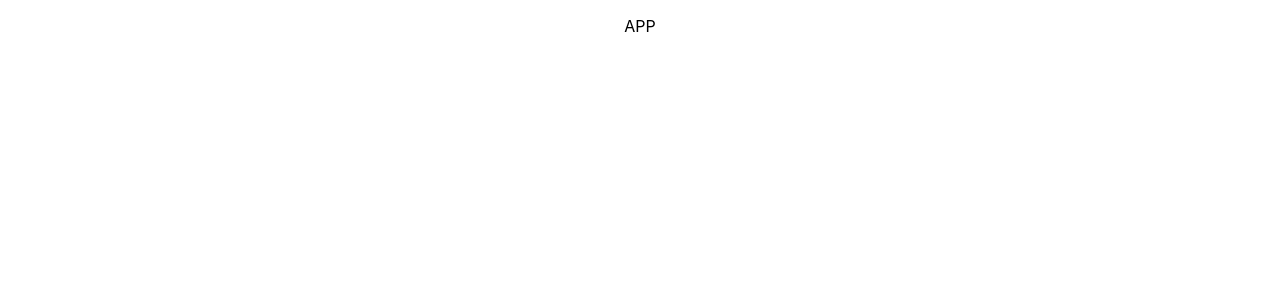
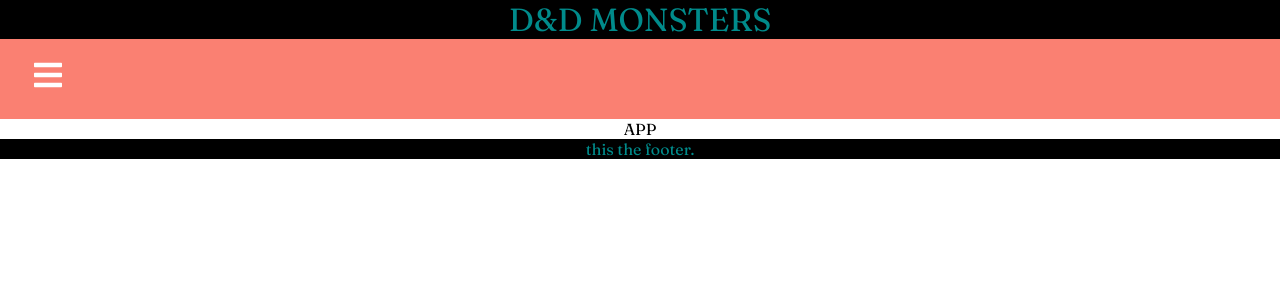
Before and after one commit to jephrae/dnd-monsters, a React (Create React App) app in the folder dnd-monsters/: page / in a window 1280 px wide. Shown: the top 300 px of the page. Built offline with nearby package versions, Linux system fonts and the light colour scheme.

Commit message:
nav bar sliding

```diff
--- a/dnd-monsters/src/App.css
+++ b/dnd-monsters/src/App.css
@@ -1,3 +1,22 @@
+@import url("https://fonts.googleapis.com/css2?family=Fraunces&display=swap");
+
+* {
+  box-sizing: border-box;
+  margin: 0;
+  padding: 0;
+  font-family: "Fraunces", serif;
+}
+
 .App {
   text-align: center;
 }
+
+.header {
+  background-color: black;
+  color: darkcyan;
+}
+
+.footer {
+  background-color: black;
+  color: darkcyan;
+}
--- a/dnd-monsters/src/App.js
+++ b/dnd-monsters/src/App.js
@@ -1,10 +1,25 @@
-import React from 'react'
-import './App.css';
+import React from "react";
+import Header from "./Components/Header";
+import Footer from "./Components/Footer";
+import "./App.css";
+import Sidebar from "./Components/Sidebar";
+import { Switch } from "react-router-dom";
 
 function App() {
   return (
     <div className="App">
-     <p>APP</p>
+      <div className="header">
+        <Header />
+      </div>
+      <Switch>
+        <Sidebar />
+      </Switch>
+
+      <p>APP</p>
+
+      <div className="footer">
+        <Footer />
+      </div>
     </div>
   );
 }
--- a/dnd-monsters/src/Components/Footer.jsx
+++ b/dnd-monsters/src/Components/Footer.jsx
@@ -0,0 +1,9 @@
+import React from 'react'
+
+export default function Footer() {
+    return (
+        <div>
+            <p>this the footer.</p>
+        </div>
+    )
+}
--- a/dnd-monsters/src/Components/Header.jsx
+++ b/dnd-monsters/src/Components/Header.jsx
@@ -0,0 +1,10 @@
+import React from 'react'
+
+
+export default function Header() {
+    return (
+        <div className='header'>
+            <h1> D&D MONSTERS</h1>
+        </div>
+    )
+}
--- a/dnd-monsters/src/Components/Sidebar.jsx
+++ b/dnd-monsters/src/Components/Sidebar.jsx
@@ -0,0 +1,44 @@
+import React, { useState } from "react";
+import * as FaIcons from "react-icons/fa";
+import * as IoIcons from "react-icons/io";
+import { Link } from "react-router-dom";
+import { SidebarData } from "./SidebarData";
+import "./navbar.css";
+import { IconContext } from "react-icons";
+
+export default function Sidebar() {
+  const [sidebar, setSidebar] = useState(false);
+
+  const showSidebar = () => setSidebar(!sidebar);
+
+  return (
+    <>
+      <IconContext.Provider value={{ color: "white" }}>
+        <div className="navbar">
+          <Link to="#" className="menu-bars">
+            <FaIcons.FaBars onClick={showSidebar} />
+          </Link>
+        </div>
+        <nav className={sidebar ? "nav-menu active" : "nav-menu"}>
+          <ul className="nav-menu-items" onClick={showSidebar}>
+            <li className="navbar-toggle">
+              <Link to="#" className="menu-bars">
+                <IoIcons.IoIosCloseCircleOutline />
+              </Link>
+            </li>
+            {SidebarData.map((item, index) => {
+              return (
+                <li key={index} className={item.cName}>
+                  <Link to={item.path}>
+                    {item.icon}
+                    <span>{item.title}</span>
+                  </Link>
+                </li>
+              );
+            })}
+          </ul>
+        </nav>
+      </IconContext.Provider>
+    </>
+  );
+}
--- /dev/null
+++ b/dnd-monsters/src/Components/SidebarData.jsx
@@ -0,0 +1,25 @@
+import React from 'react'
+import * as FaIcons from 'react-icons/fa'
+import * as IoIcons from 'react-icons/io'
+
+
+export const SidebarData = [
+    {
+        title: 'Home',
+        path: '/',
+        icon: <FaIcons.FaHome/>,
+        cName: 'nav-text'
+    },
+    {
+        title: 'Search',
+        path: '/MonsterSearch',
+        icon: <IoIcons.IoIosSearch/>,
+        cName: 'nav-text'
+    },
+    {
+        title: 'Random',
+        path: '/RandomMonster',
+        icon: <FaIcons.FaRandom/>,
+        cName: 'nav-text'
+    }
+]
--- /dev/null
+++ b/dnd-monsters/src/Components/navbar.css
@@ -0,0 +1,71 @@
+.navbar {
+  background-color: salmon;
+  height: 80px;
+  display: flex;
+  justify-content: start;
+  align-items: center;
+}
+
+.menu-bars {
+  margin-left: 2rem;
+  font-size: 2rem;
+  background: none;
+}
+
+.nav-menu {
+  background-color: black;
+  width: 250px;
+  height: 100vh;
+  display: flex;
+  justify-content: center;
+  position: fixed;
+  top: 0;
+  left: -100%;
+  transition: 750ms;
+}
+
+.nav-menu.active {
+  left: 0;
+  transition: 350ms;
+}
+
+.nav-text {
+  display: flex;
+  justify-content: start;
+  align-items: center;
+  padding: 8px 0px 8px 16px;
+  list-style: none;
+  height: 60px;
+}
+.nav-text a {
+  text-decoration: none;
+  color: white;
+  width: 95%;
+  font-size: 18px;
+  height: 100%;
+  display: flex;
+  align-items: center;
+  padding: 0 16px;
+  border-radius: 6px;
+}
+
+.nav-text a:hover {
+  background-color: lightskyblue;
+}
+
+.nav-menu-items {
+  width: 100%;
+}
+
+.navbar-toggle {
+  background-color: black;
+  width: 100%;
+  height: 80px;
+  display: flex;
+  justify-content: start;
+  align-items: center;
+}
+
+span {
+  margin-left: 16px;
+}
```
Also changed, not shown: dnd-monsters/src/index.js (+7 -7 lines).
